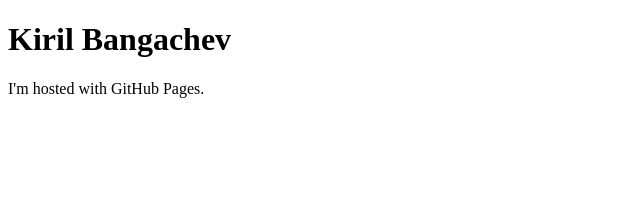
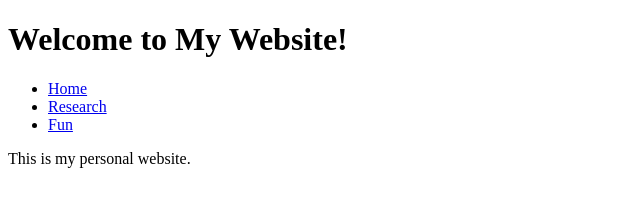
Before and after one commit to BangachevKiril/bangachevkiril.github.io, a plain HTML site: page index.html in a window 1280 px wide. Shown: the whole page, without its empty margins (0-640 px from the left). Drawn offline with Linux system fonts and the light colour scheme.

Commit message:
Update index.html

```diff
--- a/index.html
+++ b/index.html
@@ -1,7 +1,19 @@
 <!DOCTYPE html>
-<html>
+<html lang="en">
+<head>
+    <meta charset="UTF-8">
+    <meta name="viewport" content="width=device-width, initial-scale=1.0">
+    <title>Home</title>
+</head>
 <body>
-<h1>Kiril Bangachev</h1>
-<p>I'm hosted with GitHub Pages.</p>
+    <h1>Welcome to My Website!</h1>
+    <nav>
+        <ul>
+            <li><a href="index.html">Home</a></li>
+            <li><a href="research.html">Research</a></li>
+            <li><a href="fun.html">Fun</a></li>
+        </ul>
+    </nav>
+    <p>This is my personal website.</p>
 </body>
 </html>
```
